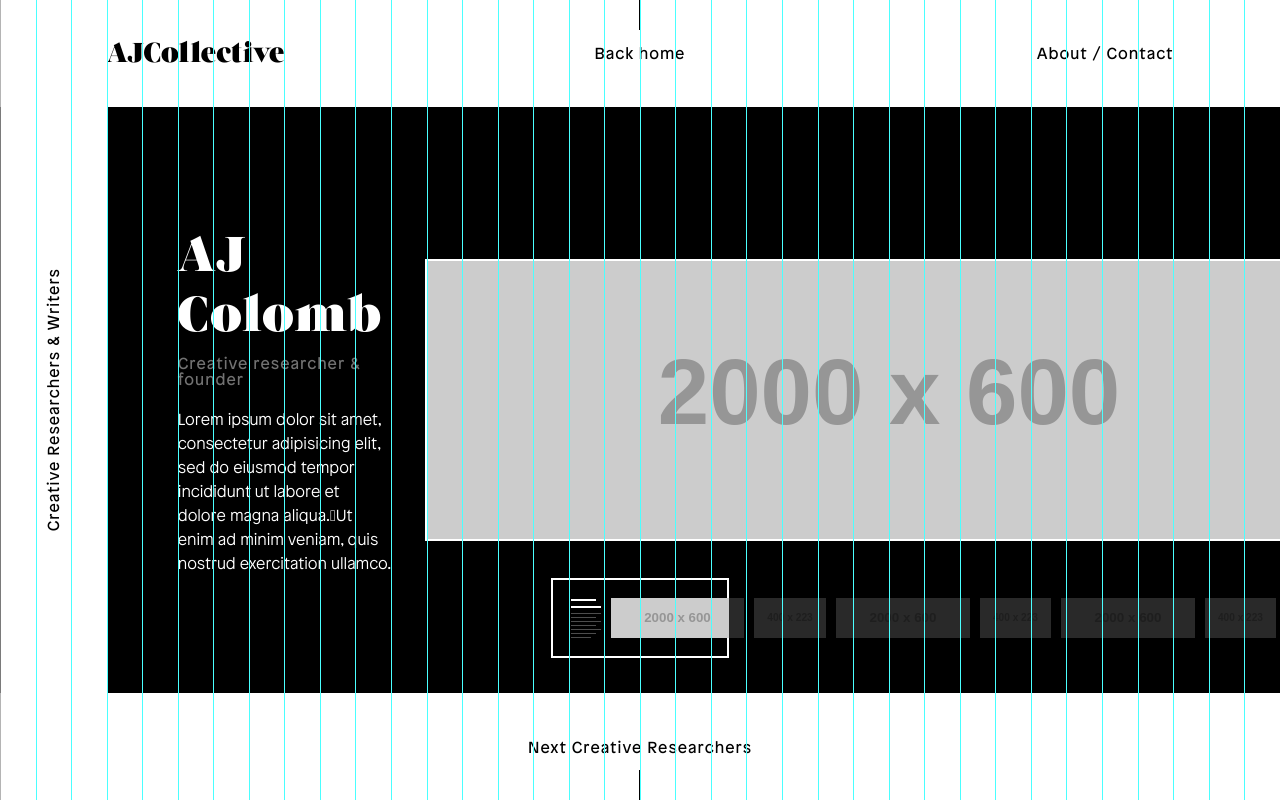
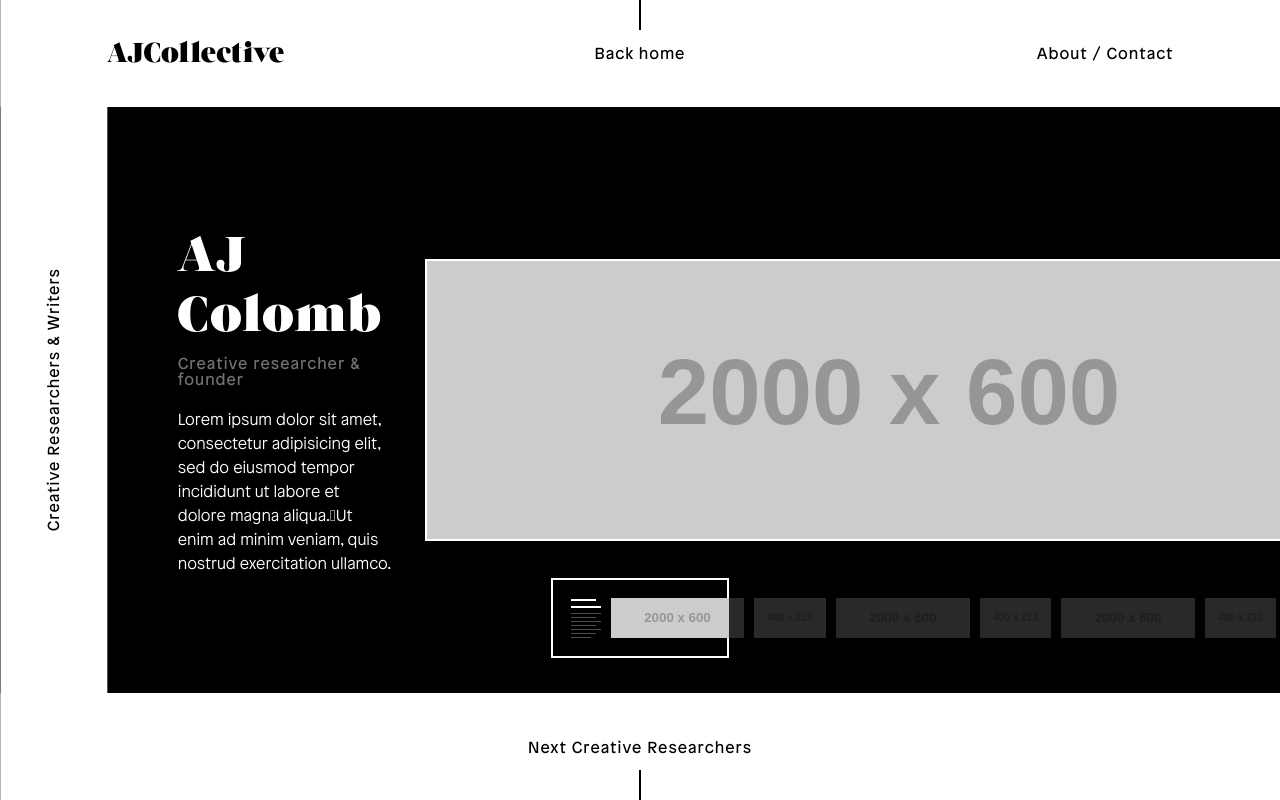
Before and after one commit to antoinevinial/ajcollective, a PHP site: page / in a window 1280 px wide. Run offline with PHP 8.4, Linux system fonts and the light colour scheme; grey boxes labelled with a size stand in for pictures from a placeholder-image service; some libraries are stand-ins or nearby versions.

Commit message:
Hide grid.

```diff
--- a/css/styles.css
+++ b/css/styles.css
@@ -437,6 +437,7 @@ body {
 
 /* Special style for grid dev */
 .grid--dev {
+  display: none;
   position: fixed;
   top: 0;
   left: 0;
--- a/gulp/css/partials/core/_grid.scss
+++ b/gulp/css/partials/core/_grid.scss
@@ -28,7 +28,7 @@ $navW: 12/36*100;
 /* Special style for grid dev */
 
 .grid--dev {
-	// display: none;
+	display: none;
 	position: fixed;
 	top: 0;
 	left: 0;
```
